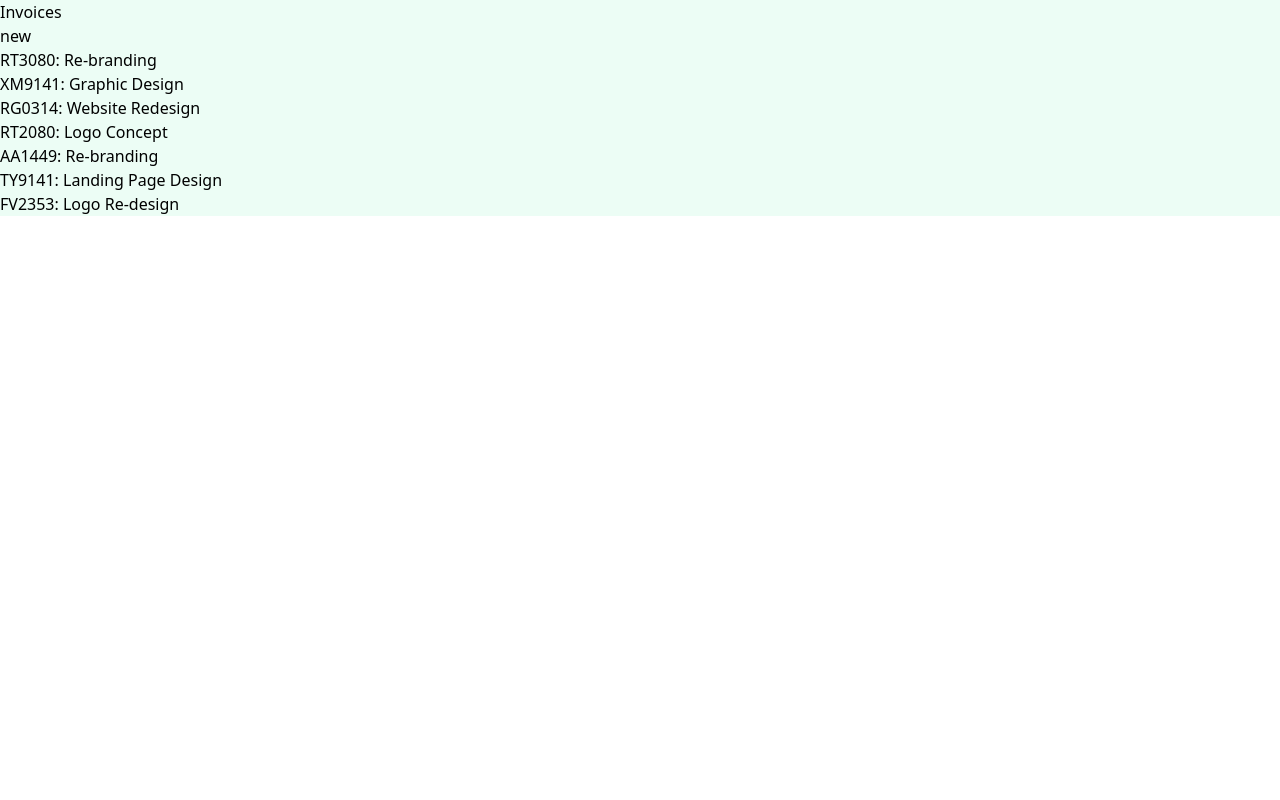
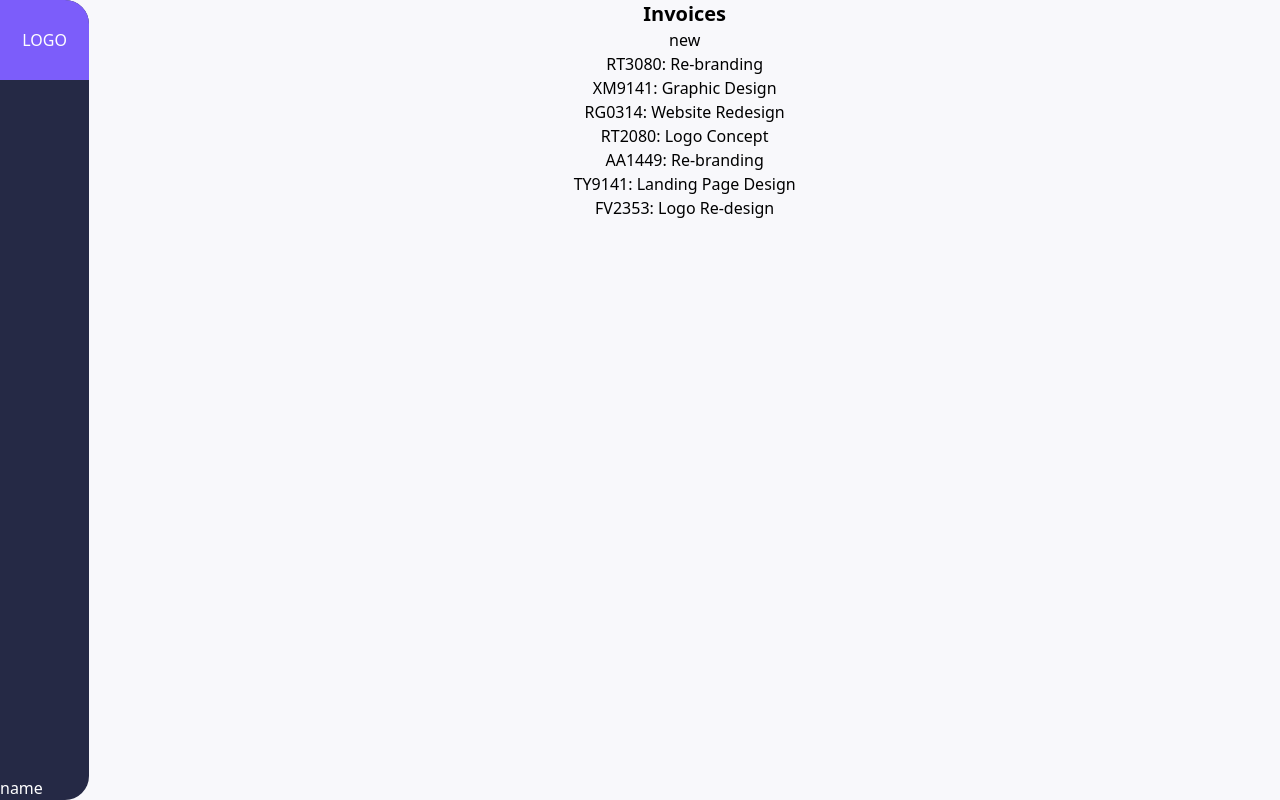
Before and after one commit to macceth/pf-invoice-app, a React (Create React App) app: page /#/invoices in a window 1280 px wide. Built offline with nearby package versions, Linux system fonts and the light colour scheme.

Commit message:
sidebar skeleton

```diff
--- a/src/App.tsx
+++ b/src/App.tsx
@@ -1,10 +1,13 @@
 import { Switch, Route, Redirect } from "react-router-dom";
 import Invoices from "./pages/Invoices";
 import InvoiceDetail from "./pages/InvoiceDetail";
+import SideBar from "./components/SideBar";
 
 function App() {
   return (
-    <div className="bg-green-50">
+    <div className="container">
+      <div className="flex h-screen w-screen bg-app-light">
+        <SideBar />
         <Switch>
           <Route exact path="/">
             <Redirect to="/invoices" />
@@ -17,6 +20,7 @@ function App() {
           </Route>
         </Switch>
       </div>
+    </div>
   );
 }
 
--- /dev/null
+++ b/src/components/SideBar.tsx
@@ -0,0 +1,13 @@
+const SideBar = () => {
+  return (
+    <div className="flex flex-col w-24 bg-sidebar rounded-r-3xl overflow-hidden">
+      <div className="flex-none flex justify-center items-center text-white bg-purple h-20">
+        LOGO
+      </div>
+      <div className="flex-grow"></div>
+      <div className="flex-none text-white">name</div>
+    </div>
+  );
+};
+
+export default SideBar;
--- a/src/pages/Invoices.tsx
+++ b/src/pages/Invoices.tsx
@@ -12,13 +12,13 @@ const Invoices = () => {
   };
 
   return (
-    <div>
+    <div className="flex flex-col items-center w-screen">
       {showCreateInvoice && <InvoiceForm setShowInvoiceForm={setShowInvoiceForm} mode={modes.CREATE} />}
-      <h1>Invoices</h1>
+      <h1 className="text-xl font-bold color-red-500">Invoices</h1>
       <button onClick={showInvoiceForm}>new</button>
 
       {data.map((item) => (
-        <Link to={"/invoices/" + item.id}>
+        <Link to={"/invoices/" + item.id} key={item.id}>
           <div>
             {item.id}: {item.description}
           </div>
--- a/tailwind.config.js
+++ b/tailwind.config.js
@@ -1,11 +1,20 @@
 module.exports = {
   purge: [],
-  darkMode: false, // or 'media' or 'class'
+  darkMode: 'class', // or 'media' or 'class'
   theme: {
-    extend: {},
+    extend: {
+      colors: {
+        'app-light':'#F8F8FB',
+        'sidebar': '#252945',
+        'purple': '#7C5DFA',
+        'purple-light': '#9277FF',
+      }
+    },
   },
   variants: {
     extend: {},
   },
-  plugins: [],
+  plugins: [
+    require('@tailwindcss/forms'), // import tailwind forms
+  ],
 }
```
Also changed, not shown: package.json (+4 -3 lines), 1 other file (tests, documents, lock files or other folders). Lines whose indentation alone changed are shown as unchanged.
